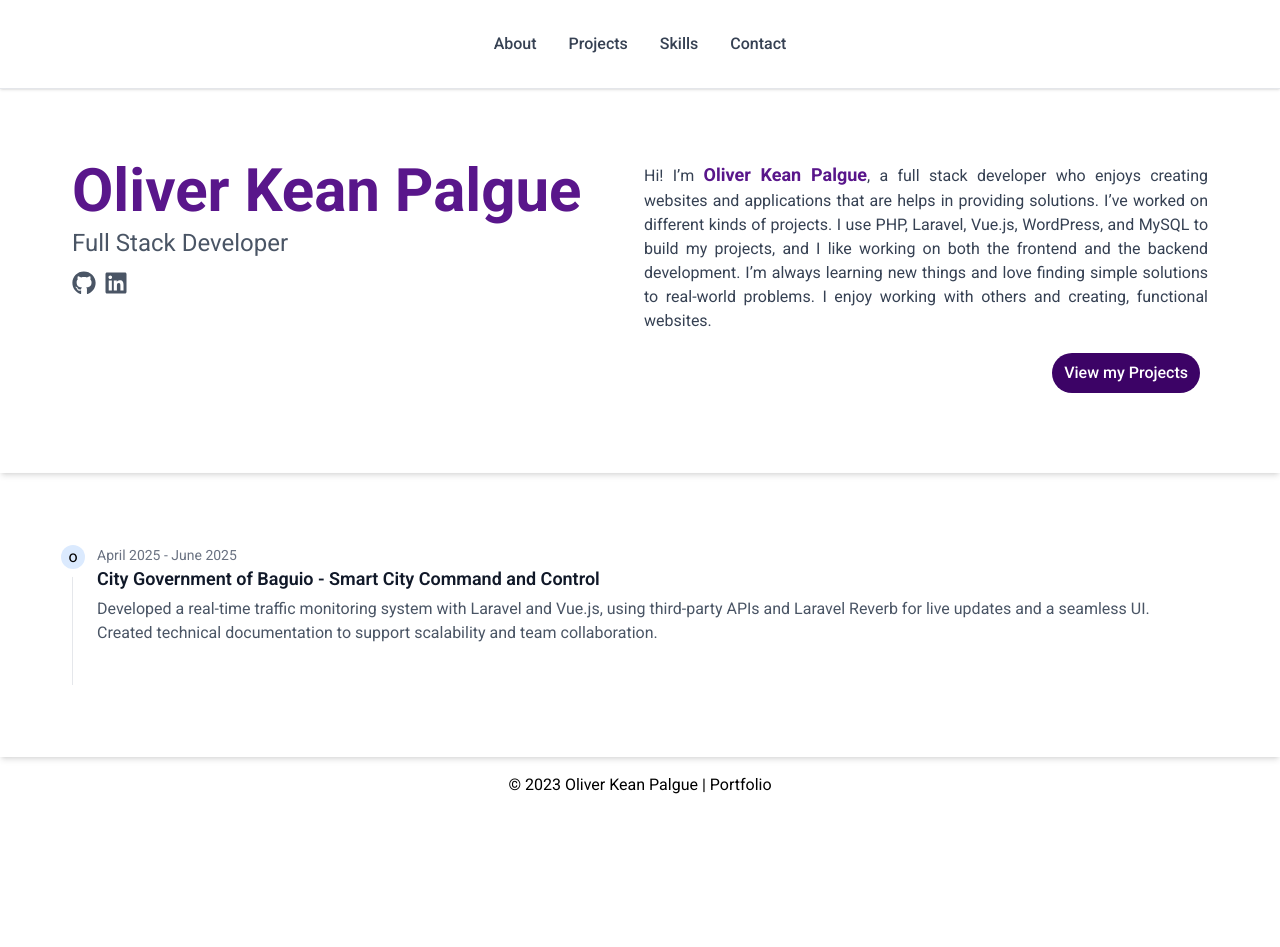
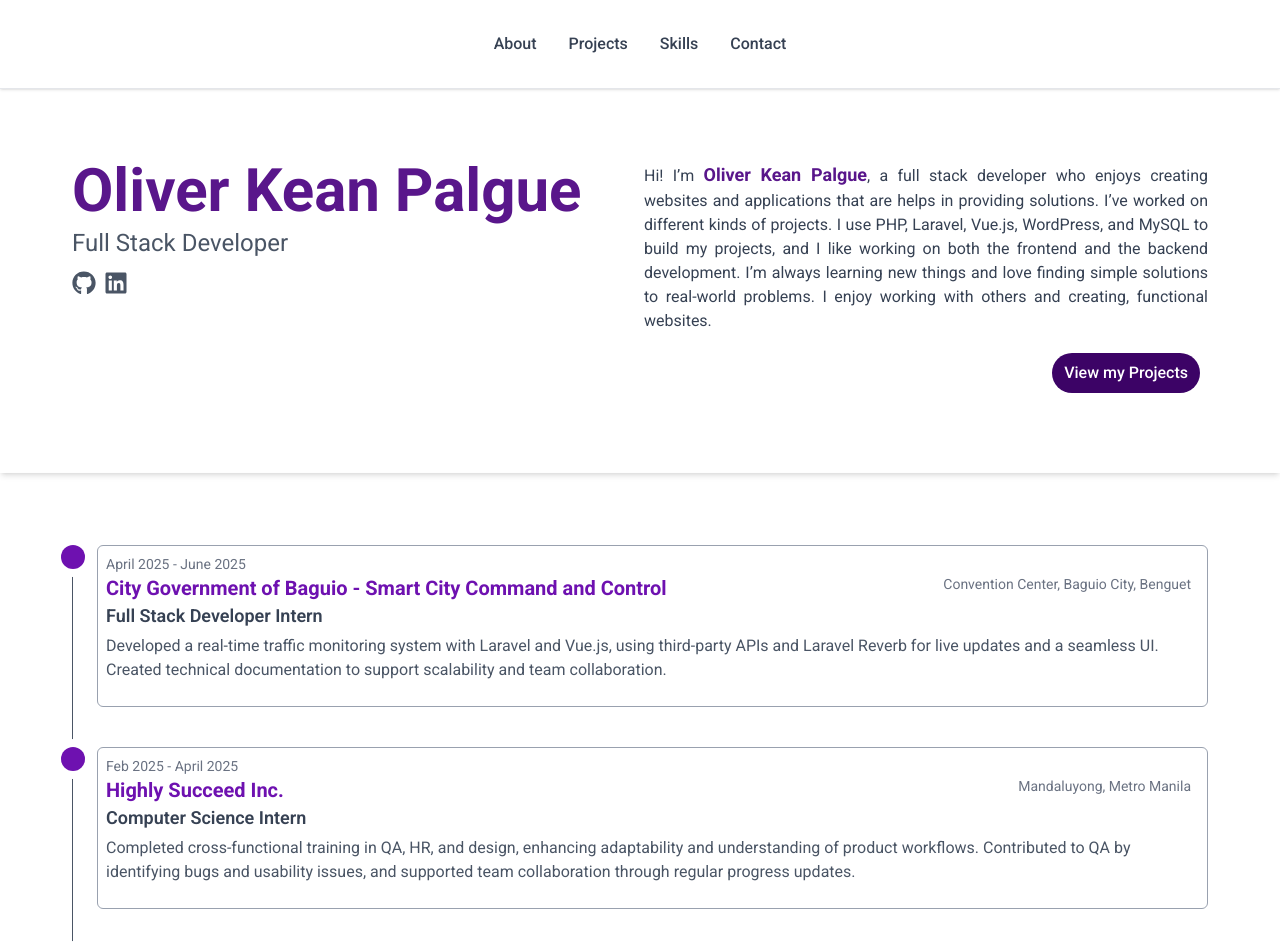
Before and after one commit to oliverkeanpalgue/portfolio, a React (Vite) app: page / in a window 1280 px wide. Shown: the top 947 px of the page. Before the commit the page ends 813 px from the top, so only its background shows below. Built offline with nearby package versions, Linux system fonts and the light colour scheme.

Commit message:
feat: added list for experiences

```diff
--- /dev/null
+++ b/src/constants/experience.js
@@ -0,0 +1,25 @@
+export const EXPERIENCE = [
+    {
+        company: 'City Government of Baguio - Smart City Command and Control',
+        date: 'April 2025 - June 2025',
+        address: 'Convention Center, Baguio City, Benguet',
+        role: 'Full Stack Developer Intern',
+        description: 'Developed a real-time traffic monitoring system with Laravel and Vue.js, using third-party APIs and Laravel Reverb for live updates and a seamless UI. Created technical documentation to support scalability and team collaboration.'
+    },
+    {
+        company: 'Highly Succeed Inc.',
+        date: 'Feb 2025 - April 2025',
+        address: 'Mandaluyong, Metro Manila',
+        role: 'Computer Science Intern',
+        description: 'Completed cross-functional training in QA, HR, and design, enhancing adaptability and understanding of product workflows. Contributed to QA by identifying bugs and usability issues, and supported team collaboration through regular progress updates.'
+    },
+    {
+        company: 'University of Baguio',
+        date: 'Aug 2022 - Jan 2025',
+        address: 'Gen. Luna Rd, Baguio City',
+        role: 'Computer Science Student',
+        description: 'Built two scalable full-stack apps (poultry MIS and bartering platform) with Laravel and Vue.js, featuring responsive UIs and key modules like inventory tracking and reporting. Collaborated in an agile team, using GitHub and user testing to ensure functionality and usability.'
+    },
+]
+
+export default EXPERIENCE;
--- a/src/sections/Experience/Experience.jsx
+++ b/src/sections/Experience/Experience.jsx
@@ -1,21 +1,33 @@
+import EXPERIENCE from "../../constants/experience";
 export default function Experience() {
   return (
     <section id="#experiences" className="w-full p-18 shadow-md">
       <div className="flex justify-between gap-2">
-        <ol class="relative border-s border-gray-200 dark:border-gray-700">
-          <li class="mb-10 ms-6">
-            <span class="absolute flex items-center justify-center w-6 h-6 bg-blue-100 rounded-full -start-3 ring-8 ring-white">
-              o
-            </span>
-            <p class="text-gray-500 text-sm">April 2025 - June 2025</p>
-            <h3 class="flex items-center mb-1 text-lg font-semibold text-gray-900">
-              City Government of Baguio - Smart City Command and Control
-            </h3>
-            <p class="mb-4 text-base font-normal text-gray-600">
-              Developed a real-time traffic monitoring system with Laravel and Vue.js, using third-party APIs and Laravel Reverb for live updates and a seamless UI. Created technical documentation to support scalability and team collaboration.
-            </p>
-          </li>
-
+        <ol className="relative border-s border-gray-600">
+          {EXPERIENCE.map(
+            ({ company, date, address, role, description }, index) => (
+              <li className="mb-10 ms-6" key={index}>
+                <span className="absolute flex items-center justify-center w-6 h-6 bg-purple-800 rounded-full -start-3 ring-8 ring-white"></span>
+                <div className="border border-gray-400 p-2 rounded-md">
+                  <p className="text-gray-500 text-sm">{date}</p>
+                  <div className="flex justify-between">
+                    <h3 className="text-xl font-bold text-purple-800">
+                      {company}
+                    </h3>
+                    <span className="text-sm text-gray-500 font-normal pr-2">
+                      {address}
+                    </span>
+                  </div>
+                  <p className="mb-1 text-gray-700 text-lg font-semibold">
+                    {role}
+                  </p>
+                  <p className="mb-4 text-base text-md font-normal text-gray-600">
+                    {description}
+                  </p>
+                </div>
+              </li>
+            )
+          )}
         </ol>
       </div>
     </section>
```
